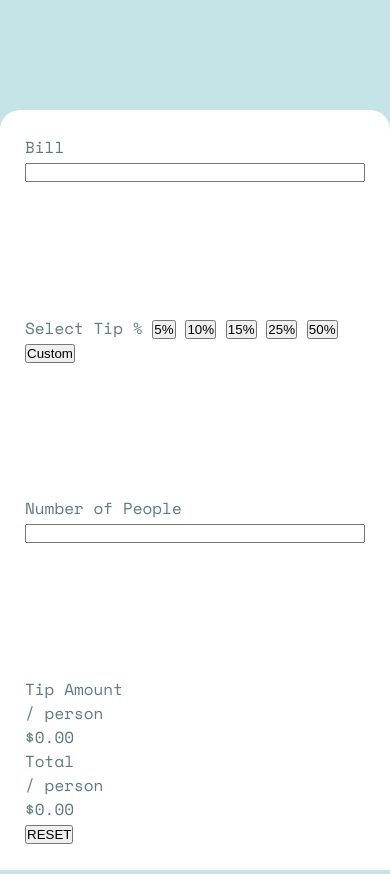
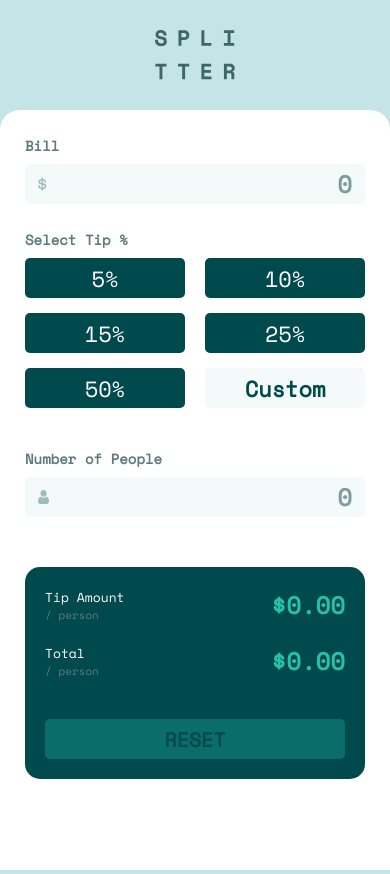
Before and after one commit to DanyGlez94/Tip-Calculator, a plain HTML site: page index.html in a window 390 px wide. Drawn offline with nearby package versions, Linux system fonts and the light colour scheme.

Commit message:
Terminados todos los estilos y también el responsive

```diff
--- /dev/null
+++ b/css/desktop.css
@@ -0,0 +1,51 @@
+body {
+    display: flex;
+    justify-content: center;
+}
+.container {
+    display: flex;
+    flex-direction: column;
+    justify-content: center;
+}
+.calculator {
+    flex-direction: row;
+    width: 800px;
+    height: 420px;
+    padding: 25px;
+    border-radius: 20px;
+    margin: 0 auto;
+    justify-content: space-between;
+}
+.calculator__leftSide {
+    width: 45%;
+}
+.calculator__rightSide {
+    width: 45%;
+}
+.calculator__button {
+    width: 30%;
+}
+.calculator__results {
+    justify-content: space-evenly;
+    height: 370px;
+    margin-top: 0;
+}
+.result__number {
+    font-size: 35px;
+    line-height: 30px;
+}
+.result__button {
+    margin-top: 100px;
+}
+.attribution {
+    display: block;
+}
+.attribution a {
+    color: var(--Strong-cyan);
+    text-decoration: none;
+    transition: .3s;
+}
+.attribution a:hover {
+    color: var(--Very-dark-cyan);
+    text-decoration: underline;
+}
--- a/css/styles.css
+++ b/css/styles.css
@@ -24,7 +24,7 @@ body {
     height: 100vh;
 }
 .logo {
-    background-image: url(/tip-calculator-app-main/images/logo.svg);
+    background-image: url(/images/logo.svg);
     background-repeat: no-repeat;
     background-size: contain;
     width: 80px;
@@ -34,16 +34,164 @@ body {
 .calculator {
     display: flex;
     flex-direction: column;
-    justify-content: space-between;
     background-color: var(--White);
     width: 100%;
     height: 90vh;
     padding: 25px;
     border-radius: 20px 20px 0 0;
 }
-.calculator__input  label {
+.calculator__leftSide{
+    display: flex;
+    flex-direction: column;
+    justify-content: space-between;
+}
+.calculator__input,
+.calculator__selectTip {
+    margin-bottom: 25px;
+}
+.calculator__input  label,
+.calculator__selectTip label {
     display: block;
+    font-size: 14px;
+    font-weight: 700;
+    margin-bottom: 8px;
 }
 .calculator__input input {
+    font-family: inherit;
+    font-size: 24px;
+    font-weight: 700;
     width: 100%;
+    height: 40px;
+    border: none;
+    border-radius: 5px;
+    background-color: var(--Light-grayish-cyan2);
+    color: var(--Very-dark-cyan);
+    text-align: right;
+    padding-right: 13px;
+    caret-color: var(--Strong-cyan);
 }
+.calculator__input input:hover {
+    outline: 2px solid var(--Strong-cyan);
+}
+.calculator__input input:focus-visible {
+    outline: 2px solid var(--Strong-cyan);
+}
+.calculator__input input::placeholder {
+    font-family: var(--MonoFont);
+    font-size: 24px;
+    font-weight: 700;
+    color: var(--Dark-grayish-cyan2);
+    text-align: right;
+    position: absolute;
+    top: 2px;
+    right: 13px;
+}
+#custom__input {
+    background-color: var(--Light-grayish-cyan2);
+    color: var(--Very-dark-cyan);
+    cursor: text;
+    text-align: center;
+    transition: none;
+    font-weight: 700;
+    caret-color: var(--Strong-cyan);
+
+}
+#custom__input:hover {
+    outline: 2px solid var(--Strong-cyan);
+}
+#custom__input::placeholder {
+    text-align: center;
+    font-weight: 700;
+    color: var(--Very-dark-cyan);
+}
+#custom__input:focus-visible {
+    outline: 2px solid var(--Strong-cyan);
+}
+.calculator__icon {
+    background-size: contain;
+    background-repeat: no-repeat;
+    position: absolute;
+    margin-top: 13px;
+    margin-left: 13px;
+    width: 14px;
+    height: 14px;
+}
+#logo__People {
+    background-image: url(/images/icon-person.svg);
+}
+#logo__dollar {
+    background-image: url(/images/icon-dollar.svg);
+}
+.calculator__buttons {
+    display: flex;
+    flex-wrap: wrap;
+    justify-content: space-between;
+}
+.calculator__button {
+    display: inline-block;
+    width: 47%;
+    height: 40px;
+    border-radius: 5px;
+    border: none;
+    background-color: var(--Very-dark-cyan);
+    color: var(--White);
+    font-size: 22px;
+    font-family: var(--MonoFont);
+    margin-bottom: 15px;
+    cursor: pointer;
+    transition: .3s;
+}
+.calculator__button:hover {
+    background-color: var(--Strong-cyan);
+    color: var(--Very-dark-cyan);
+}
+.calculator__results {
+    background-color: var(--Very-dark-cyan);
+    border-radius: 15px;
+    padding: 20px;
+    display: flex;
+    flex-direction: column;
+    margin-top: 25px;
+}
+.calculator__result {
+    display: flex;
+    justify-content: space-between;
+    cursor: default;
+}
+.calculator__result p:first-child {
+    color: var(--White);
+    font-size: 13px;
+}
+.calculator__result p:last-child {
+    font-size: 11px;
+    margin-bottom: 20px;
+}
+.result__number {
+    color: var(--Strong-cyan);
+    font-size: 24px;
+    font-weight: 700;
+}
+.result__button {
+    display: inline-block;
+    width: 100%;
+    height: 40px;
+    margin-top: 20px;
+    border-radius: 5px;
+    border: none;
+    background-color: var(--Strong-cyan);
+    color: var(--Very-dark-cyan);
+    font-size: 20px;
+    font-family: var(--MonoFont);
+    font-weight: 700;
+    opacity: .3;
+    transition: 0.3s;
+    cursor: pointer;
+}
+.result__button:hover {
+    opacity: 1;
+}
+.attribution {
+    display: none;
+    text-align: center;
+    margin-top: 10px;
+}
--- a/index.html
+++ b/index.html
@@ -5,6 +5,7 @@
   <meta name="viewport" content="width=device-width, initial-scale=1.0"> <!-- displays site properly based on user's device -->
   <link rel="icon" type="image/png" sizes="32x32" href="./images/favicon-32x32.png">
   <link rel="stylesheet" href="css/styles.css">
+  <link rel="stylesheet" href="css/desktop.css" media="(min-width: 768px)"/>
   <link rel="stylesheet" href="https://fonts.googleapis.com/css?family=Space+Mono">
   <title>Frontend Mentor | Tip calculator app</title>
 </head>
@@ -12,32 +13,37 @@
   <div class="container">
     <div class="logo"></div>
     <div class="calculator">
+      <div class="calculator__leftSide">
         <div class="calculator__input">
           <label for="">Bill</label>
-        <span></span><input type="text">
+          <span class="calculator__icon" id="logo__dollar"></span><input type="text" placeholder="0">
         </div>
         <div class="calculator__selectTip">
           <label for="">Select Tip %</label>
+          <div class="calculator__buttons">
             <button class="calculator__button">5%</button>
             <button class="calculator__button">10%</button>
             <button class="calculator__button">15%</button>
             <button class="calculator__button">25%</button>
             <button class="calculator__button">50%</button>
-        <button class="calculator__button">Custom</button>
+            <input class="calculator__button" id="custom__input" type="text" placeholder="Custom">
+          </div>
         </div>
         <div class="calculator__input">
           <label for="">Number of People</label>
-        <span id="logo__People"></span><input type="text">
+          <span class="calculator__icon" id="logo__People"></span><input type="text" placeholder="0">
         </div>
+      </div>
+      <div class="calculator__rightSide">
         <div class="calculator__results">
-        <div class="calculator_result">
+          <div class="calculator__result">
             <div>
               <p>Tip Amount</p>
               <p>/ person</p>
             </div>
             <div class="result__number">$0.00</div>
           </div>
-        <div class="calculator_result">
+          <div class="calculator__result">
             <div>
               <p>Total</p>
               <p>/ person</p>
@@ -48,10 +54,11 @@
         </div>
       </div>
     </div>
+    <div class="attribution">
+      Challenge by <a href="https://www.frontendmentor.io/challenges/tip-calculator-app-ugJNGbJUX" target="_blank">Frontend Mentor</a>.
+      Coded by <a href="https://github.com/DanyGlez94" target="_blank">Daniel Gonzalez</a>.
+    </div>
+  </div>
 
-  <!-- <div class="attribution">
-    Challenge by <a href="https://www.frontendmentor.io?ref=challenge" target="_blank">Frontend Mentor</a>.
-    Coded by <a href="#">Daniel Gonzalez</a>.
-  </div> -->
 </body>
 </html>
```
Lines whose indentation alone changed are shown as unchanged.
